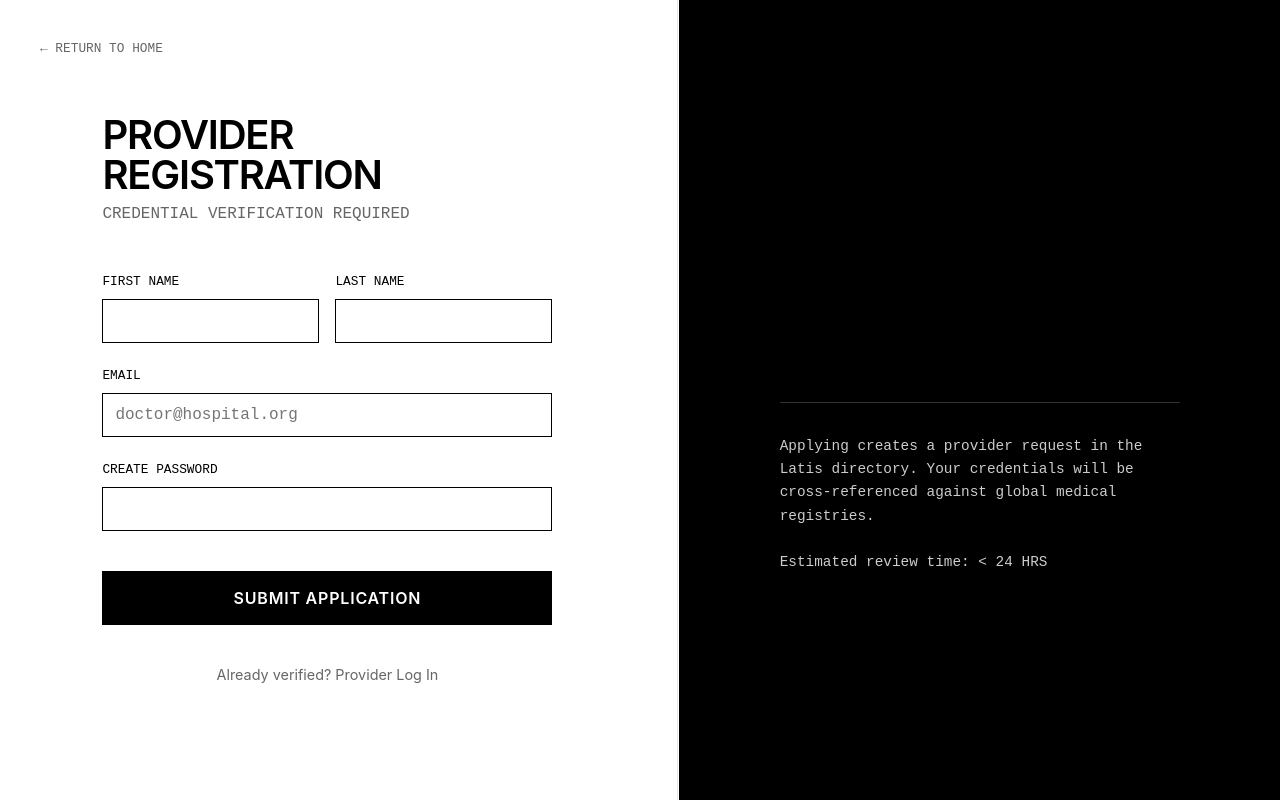
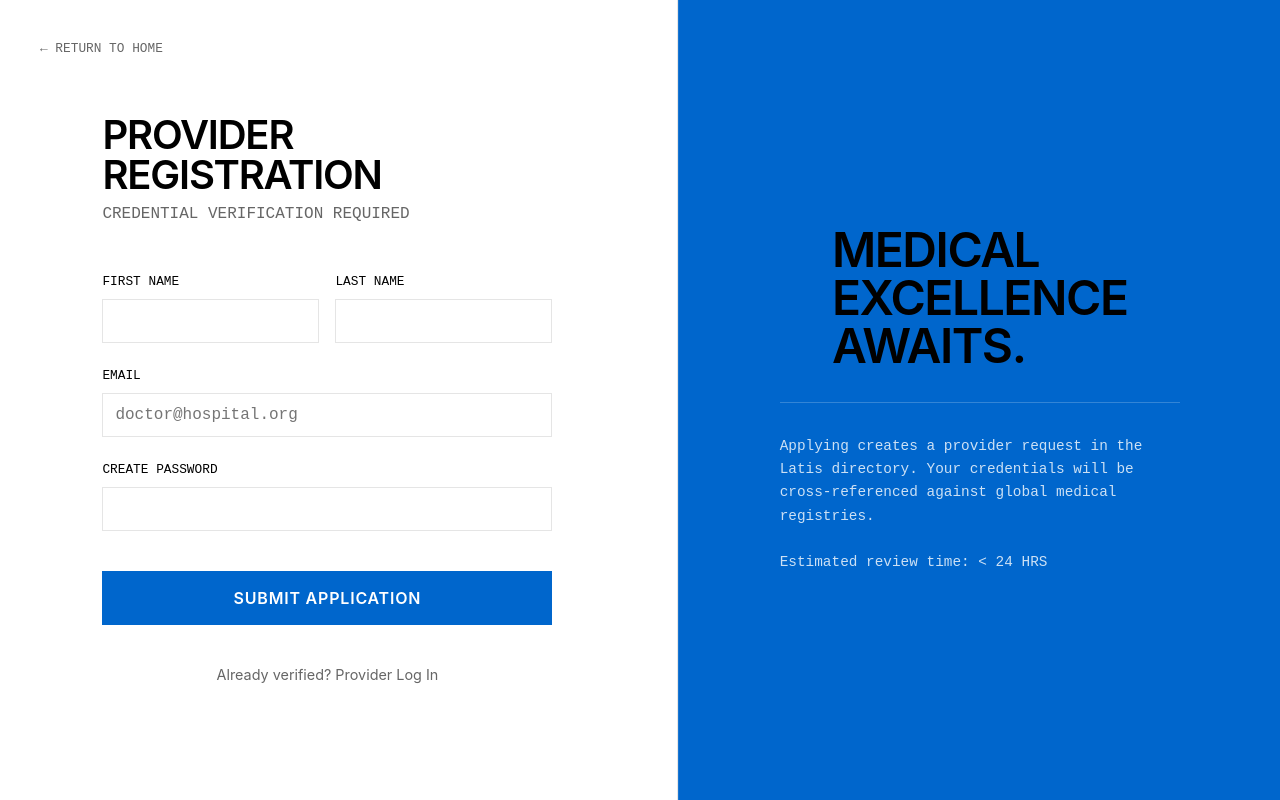
Before and after one commit to alexravi/web_latis, a React (Vite) app: page /signup in a window 1280 px wide. Built offline with nearby package versions, Linux system fonts and the light colour scheme.

Commit message:
refactor: apply theme variables for consistent styling across login and signup pages.

```diff
--- a/src/pages/Login.tsx
+++ b/src/pages/Login.tsx
@@ -13,7 +13,7 @@ const Login: React.FC = () => {
             {/* Left Panel: Form */}
             <div style={{
                 flex: 1,
-                background: 'rgba(255,255,255,0.95)',
+                background: 'var(--color-bg)',
                 borderRight: '1px solid var(--color-grid)',
                 display: 'flex',
                 flexDirection: 'column',
@@ -34,20 +34,22 @@ const Login: React.FC = () => {
                 </Link>
 
                 <div style={{ maxWidth: '400px', width: '100%' }}>
-                    <h1 style={{ fontSize: '2.5rem', marginBottom: '0.5rem', lineHeight: 1 }}>PROVIDER PORTAL</h1>
+                    <h1 style={{ fontSize: '2.5rem', marginBottom: '0.5rem', lineHeight: 1, color: 'var(--color-fg)' }}>PROVIDER PORTAL</h1>
                     <p style={{ fontFamily: 'var(--font-mono)', color: 'var(--color-text-muted)', marginBottom: '3rem' }}>
                         SECURE CLINICAL ACCESS
                     </p>
 
                     <form style={{ display: 'flex', flexDirection: 'column', gap: '1.5rem' }}>
                         <div>
-                            <label style={{ display: 'block', fontFamily: 'var(--font-mono)', fontSize: '0.8rem', marginBottom: '8px' }}>
+                            <label style={{ display: 'block', fontFamily: 'var(--font-mono)', fontSize: '0.8rem', marginBottom: '8px', color: 'var(--color-text-main)' }}>
                                 MEDICAL ID (EMAIL)
                             </label>
                             <input type="email" style={{
                                 width: '100%',
                                 padding: '12px',
-                                border: '1px solid var(--color-fg)',
+                                border: '1px solid var(--color-grid)',
+                                background: 'var(--color-bg)',
+                                color: 'var(--color-text-main)',
                                 borderRadius: '0',
                                 fontSize: '1rem',
                                 outline: 'none',
@@ -56,13 +58,15 @@ const Login: React.FC = () => {
                         </div>
 
                         <div>
-                            <label style={{ display: 'block', fontFamily: 'var(--font-mono)', fontSize: '0.8rem', marginBottom: '8px' }}>
+                            <label style={{ display: 'block', fontFamily: 'var(--font-mono)', fontSize: '0.8rem', marginBottom: '8px', color: 'var(--color-text-main)' }}>
                                 PASSWORD
                             </label>
                             <input type="password" style={{
                                 width: '100%',
                                 padding: '12px',
-                                border: '1px solid var(--color-fg)',
+                                border: '1px solid var(--color-grid)',
+                                background: 'var(--color-bg)',
+                                color: 'var(--color-text-main)',
                                 borderRadius: '0',
                                 fontSize: '1rem',
                                 outline: 'none'
@@ -89,7 +93,7 @@ const Login: React.FC = () => {
 
                         <div style={{ display: 'flex', justifyContent: 'space-between', marginTop: '1rem', fontSize: '0.9rem' }}>
                             <a href="#" style={{ color: 'var(--color-text-muted)' }}>Forgot Credentials?</a>
-                            <Link to="/signup" style={{ color: 'var(--color-fg)', fontWeight: 600 }}>Apply for Access →</Link>
+                            <Link to="/signup" style={{ color: 'var(--color-text-main)', fontWeight: 600 }}>Apply for Access →</Link>
                         </div>
                     </form>
                 </div>
@@ -98,11 +102,11 @@ const Login: React.FC = () => {
             {/* Right Panel: Decorative / Info (Hidden on mobile) */}
             <div className="nav-desktop" style={{
                 flex: 1,
-                background: 'rgba(255,255,255,0.4)',
+                background: 'var(--color-accent-subtle)',
                 alignItems: 'center',
                 justifyContent: 'center',
                 flexDirection: 'column',
-                borderLeft: '1px solid white'
+                borderLeft: '1px solid var(--color-grid)'
             }}>
                 <div style={{ maxWidth: '400px', textAlign: 'center' }}>
                     <div style={{
--- a/src/pages/Signup.tsx
+++ b/src/pages/Signup.tsx
@@ -12,7 +12,7 @@ const Signup: React.FC = () => {
             {/* Left Panel: Form */}
             <div style={{
                 flex: 1,
-                background: 'rgba(255,255,255,0.95)',
+                background: 'var(--color-bg)',
                 borderRight: '1px solid var(--color-grid)',
                 display: 'flex',
                 flexDirection: 'column',
@@ -32,7 +32,7 @@ const Signup: React.FC = () => {
                 </Link>
 
                 <div style={{ maxWidth: '450px', width: '100%' }}>
-                    <h1 style={{ fontSize: '2.5rem', marginBottom: '0.5rem', lineHeight: 1 }}>PROVIDER REGISTRATION</h1>
+                    <h1 style={{ fontSize: '2.5rem', marginBottom: '0.5rem', lineHeight: 1, color: 'var(--color-fg)' }}>PROVIDER REGISTRATION</h1>
                     <p style={{ fontFamily: 'var(--font-mono)', color: 'var(--color-text-muted)', marginBottom: '3rem' }}>
                         CREDENTIAL VERIFICATION REQUIRED
                     </p>
@@ -40,26 +40,30 @@ const Signup: React.FC = () => {
                     <form style={{ display: 'flex', flexDirection: 'column', gap: '1.5rem' }}>
                         <div style={{ display: 'grid', gridTemplateColumns: '1fr 1fr', gap: '1rem' }}>
                             <div>
-                                <label style={{ display: 'block', fontFamily: 'var(--font-mono)', fontSize: '0.8rem', marginBottom: '8px' }}>
+                                <label style={{ display: 'block', fontFamily: 'var(--font-mono)', fontSize: '0.8rem', marginBottom: '8px', color: 'var(--color-text-main)' }}>
                                     FIRST NAME
                                 </label>
                                 <input type="text" style={{
                                     width: '100%',
                                     padding: '12px',
-                                    border: '1px solid var(--color-fg)',
+                                    border: '1px solid var(--color-grid)',
+                                    background: 'var(--color-bg)',
+                                    color: 'var(--color-text-main)',
                                     borderRadius: '0',
                                     fontSize: '1rem',
                                     outline: 'none'
                                 }} />
                             </div>
                             <div>
-                                <label style={{ display: 'block', fontFamily: 'var(--font-mono)', fontSize: '0.8rem', marginBottom: '8px' }}>
+                                <label style={{ display: 'block', fontFamily: 'var(--font-mono)', fontSize: '0.8rem', marginBottom: '8px', color: 'var(--color-text-main)' }}>
                                     LAST NAME
                                 </label>
                                 <input type="text" style={{
                                     width: '100%',
                                     padding: '12px',
-                                    border: '1px solid var(--color-fg)',
+                                    border: '1px solid var(--color-grid)',
+                                    background: 'var(--color-bg)',
+                                    color: 'var(--color-text-main)',
                                     borderRadius: '0',
                                     fontSize: '1rem',
                                     outline: 'none'
@@ -68,13 +72,15 @@ const Signup: React.FC = () => {
                         </div>
 
                         <div>
-                            <label style={{ display: 'block', fontFamily: 'var(--font-mono)', fontSize: '0.8rem', marginBottom: '8px' }}>
+                            <label style={{ display: 'block', fontFamily: 'var(--font-mono)', fontSize: '0.8rem', marginBottom: '8px', color: 'var(--color-text-main)' }}>
                                 EMAIL
                             </label>
                             <input type="email" style={{
                                 width: '100%',
                                 padding: '12px',
-                                border: '1px solid var(--color-fg)',
+                                border: '1px solid var(--color-grid)',
+                                background: 'var(--color-bg)',
+                                color: 'var(--color-text-main)',
                                 borderRadius: '0',
                                 fontSize: '1rem',
                                 outline: 'none',
@@ -83,13 +89,15 @@ const Signup: React.FC = () => {
                         </div>
 
                         <div>
-                            <label style={{ display: 'block', fontFamily: 'var(--font-mono)', fontSize: '0.8rem', marginBottom: '8px' }}>
+                            <label style={{ display: 'block', fontFamily: 'var(--font-mono)', fontSize: '0.8rem', marginBottom: '8px', color: 'var(--color-text-main)' }}>
                                 CREATE PASSWORD
                             </label>
                             <input type="password" style={{
                                 width: '100%',
                                 padding: '12px',
-                                border: '1px solid var(--color-fg)',
+                                border: '1px solid var(--color-grid)',
+                                background: 'var(--color-bg)',
+                                color: 'var(--color-text-main)',
                                 borderRadius: '0',
                                 fontSize: '1rem',
                                 outline: 'none'
@@ -99,12 +107,12 @@ const Signup: React.FC = () => {
                         <button type="button" style={{
                             marginTop: '1rem',
                             padding: '16px',
-                            background: 'var(--color-fg)',
+                            background: 'var(--color-accent)',
                             color: 'white',
                             fontSize: '1rem',
                             fontWeight: 600,
                             letterSpacing: '0.05em',
-                            border: '1px solid var(--color-fg)',
+                            border: '1px solid var(--color-accent)',
                             cursor: 'pointer',
                             textAlign: 'center'
                         }}>
@@ -121,12 +129,12 @@ const Signup: React.FC = () => {
             {/* Right Panel */}
             <div className="nav-desktop" style={{
                 flex: 1,
-                background: 'var(--color-fg)',
+                background: 'var(--color-accent)',
                 color: 'white',
                 alignItems: 'center',
                 justifyContent: 'center',
                 flexDirection: 'column',
-                borderLeft: '1px solid white',
+                borderLeft: '1px solid rgba(255,255,255,0.1)',
                 padding: '4rem'
             }}>
                 <h2 style={{ fontSize: '3rem', lineHeight: 1, marginBottom: '2rem' }}>
```
